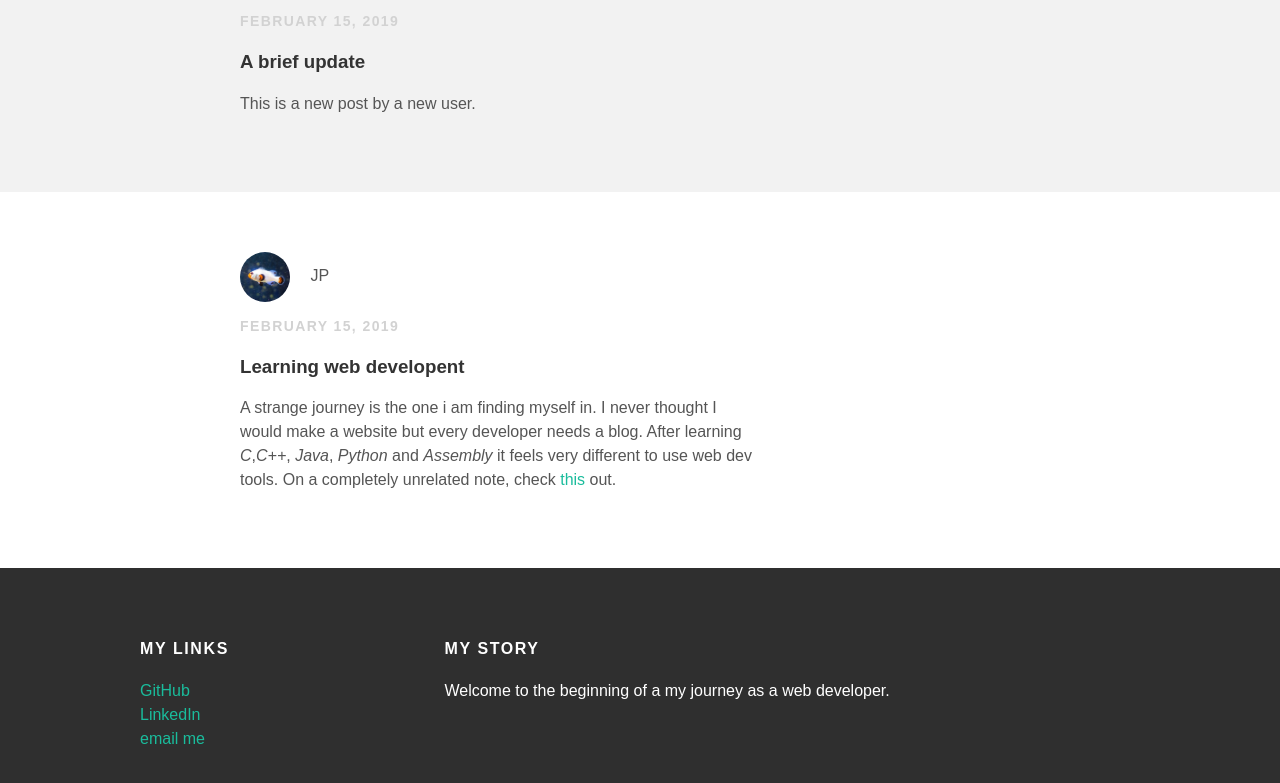
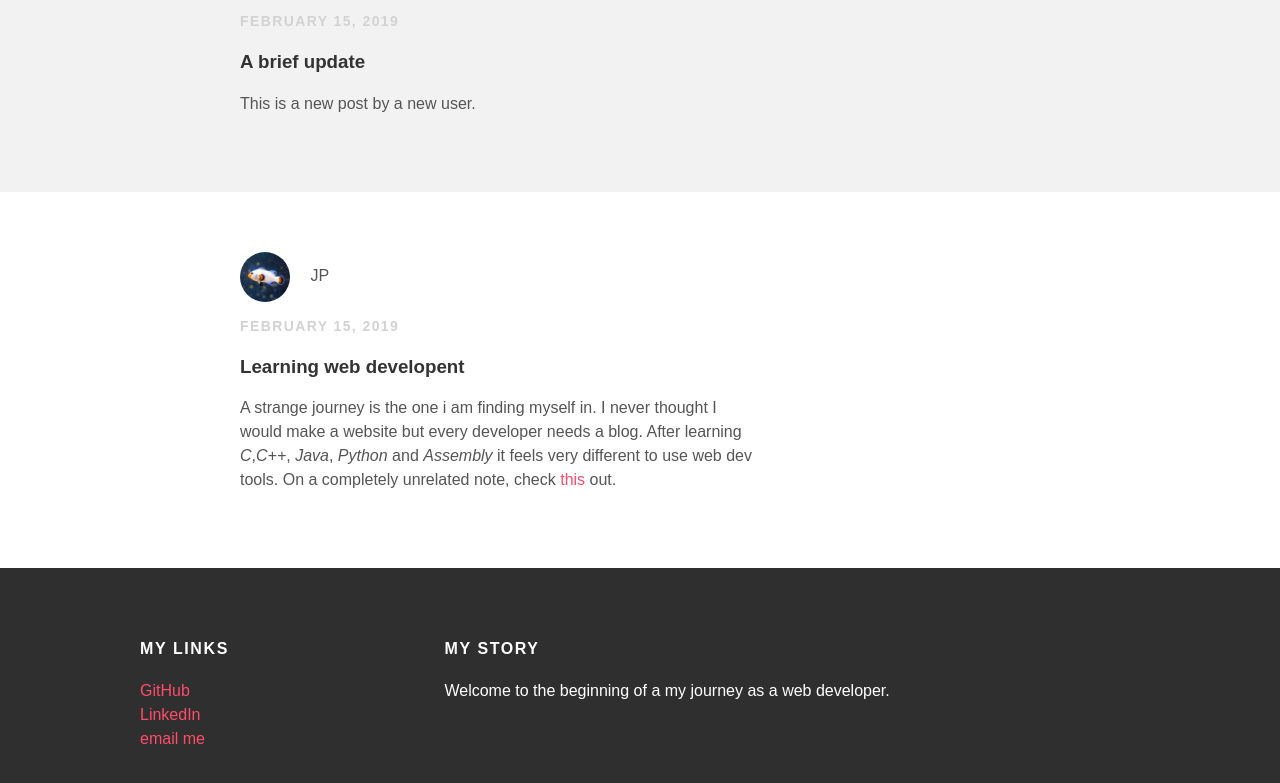
Before and after one commit to me-ch/me-ch.github.io, a plain HTML site: page index.html in a window 1280 px wide. Shown: the part 567-1350 px from the top of the page. Drawn offline with Linux system fonts and the light colour scheme.

Commit message:
Update styles.css

```diff
--- a/styles.css
+++ b/styles.css
@@ -1,11 +1,11 @@
 @import url(http:
 //fonts.googleapis.com/css?family=Montserrat:400,700);
 a{
-  color: #1abc9c;
+  color: #ff4d6a;
   text-decoration: none;
 }
 a:hover{
-  color: #F6A623;
+  color: #1abc9c;
 }
 h1,h2,h3,h4{
   color:#333;
```
